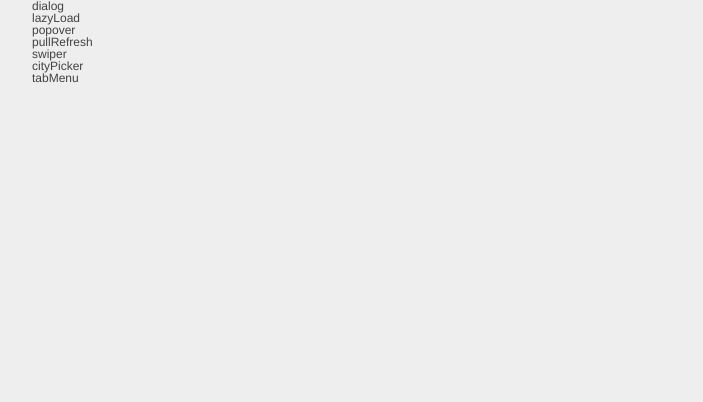
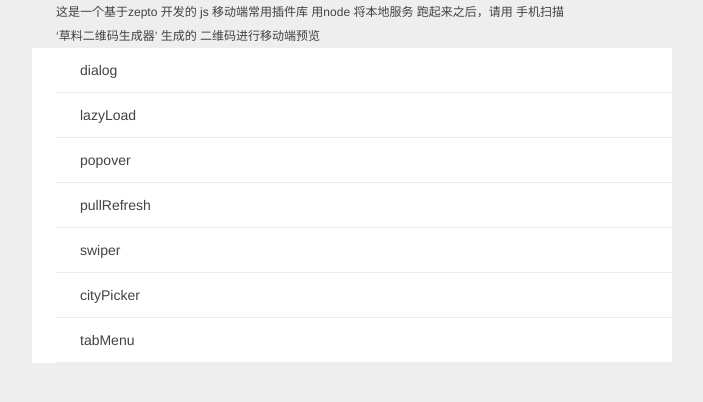
Before and after one commit to AsherSun/zepto-ui, a website: page index.html in a window 1280 px wide. Shown: the whole page, without its empty margins (288-991 px from the left). Drawn offline with Linux system fonts and the light colour scheme.

Commit message:
添加说明

```diff
--- a/index.html
+++ b/index.html
@@ -6,8 +6,41 @@
 	<meta name="viewport"
 	      content="width=device-width,initial-scale=1.0,minimum-scale=1.0,maximum-scale=1.0,user-scalable=no">
 	<link rel="stylesheet" href="public/global.css">
+	<style>
+		div {
+			line-height: 2;
+			text-indent: 24px;
+		}
+
+		p {
+			height: 45px;
+			line-height: 45px;
+			text-indent: 24px;
+			background-color: #FFF;
+			position: relative;
+		}
+
+		p:after {
+			content: '';
+			position: absolute;
+			bottom: 0;
+			left: 24px;
+			right: 0;
+			height: 1px;
+			background-color: #d9d9d9;
+			transform: scaleY(0.5);
+		}
+
+		p a {
+			font-size: 14px;
+		}
+	</style>
 </head>
 <body>
+<div>
+	这是一个基于zepto 开发的 js 移动端常用插件库
+	用node 将本地服务 跑起来之后，请用 手机扫描<a href="https://cli.im/">‘草料二维码生成器’</a> 生成的 二维码进行移动端预览
+</div>
 <p><a href="dialog/index.html">dialog</a></p>
 <p><a href="lazyLoad/index.html">lazyLoad</a></p>
 <p><a href="popover/index.html">popover</a></p>
@@ -16,6 +49,5 @@
 <p><a href="cityPicker/index.html">cityPicker</a></p>
 <p><a href="tabMenu/index.html">tabMenu</a></p>
 <script src="public/rem.js"></script>
-
 </body>
 </html>
```
Also changed, not shown: README.md.
